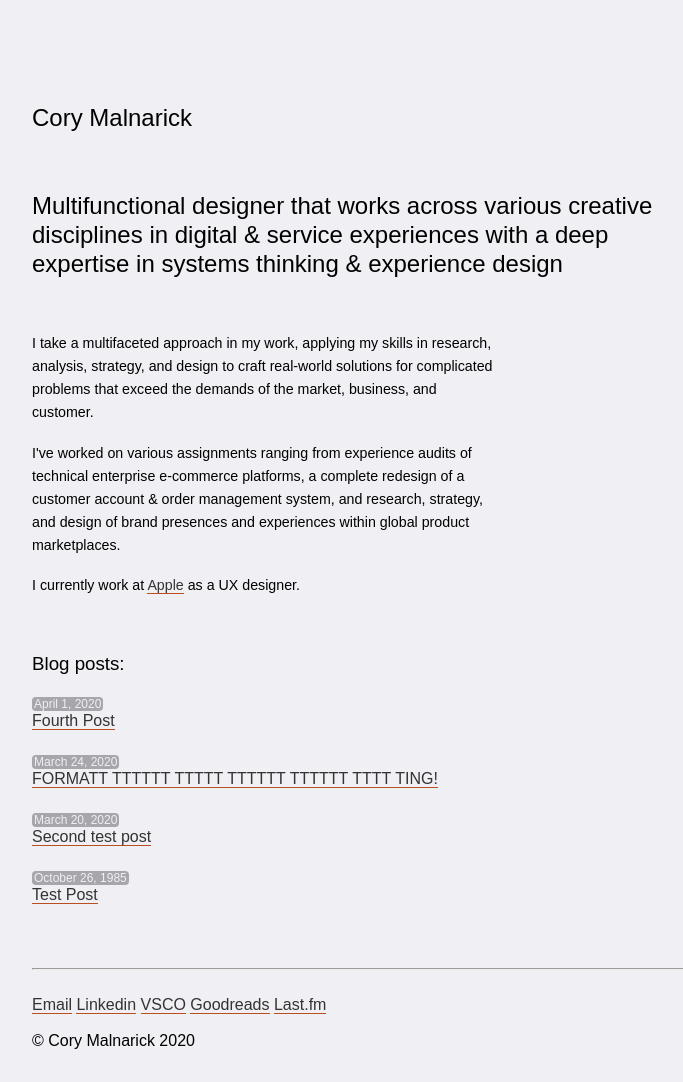
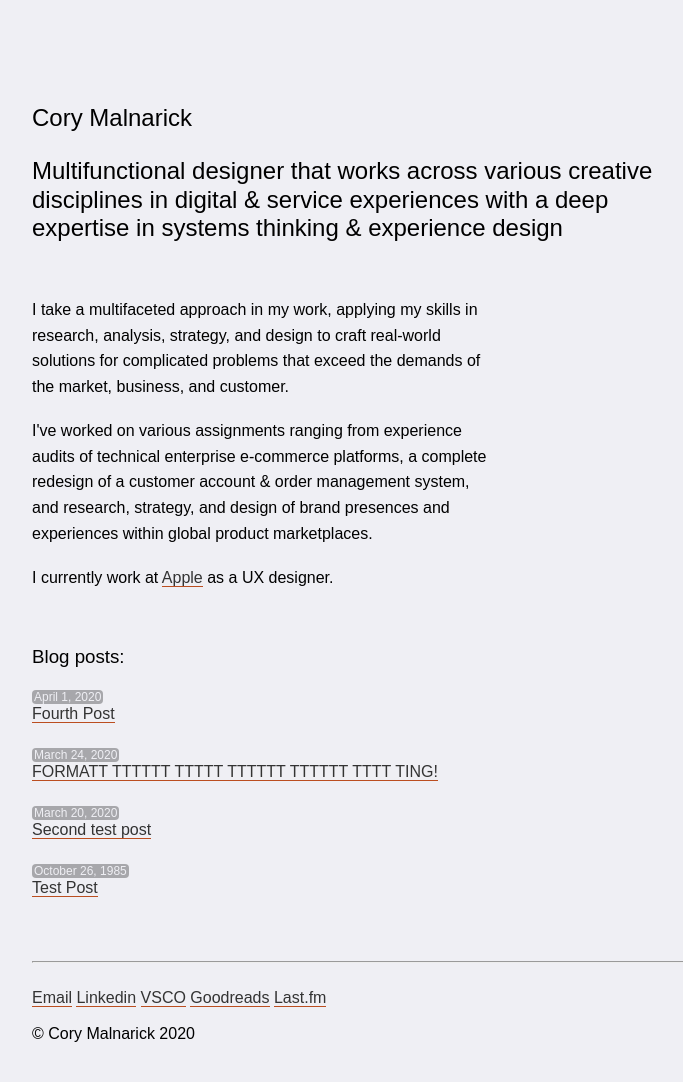
Before and after one commit to foundmonster/foundmonster.github.io, a Jekyll site: the page built from index.html, in a window 1280 px wide. Shown: the whole page, without its empty margins (160-843 px from the left). Built offline with Jekyll 4.4.1, drawn with Linux system fonts in a browser that asks for light colours; some web fonts are replaced.

Commit message:
changes to margin

```diff
--- a/_sass/main.scss
+++ b/_sass/main.scss
@@ -27,7 +27,6 @@
 .headercard-title {
 	width: 75%;
     padding-top: 80px;
-    padding-bottom: 2.2222rem;
 }
 
 .headercard-body {
@@ -50,7 +49,6 @@
 
 p {
     width:52%;
-    font-size: .8888rem;
     margin-block-start: 0px;
     margin-block-end: 0px;
     line-height: 1.6111;
```
